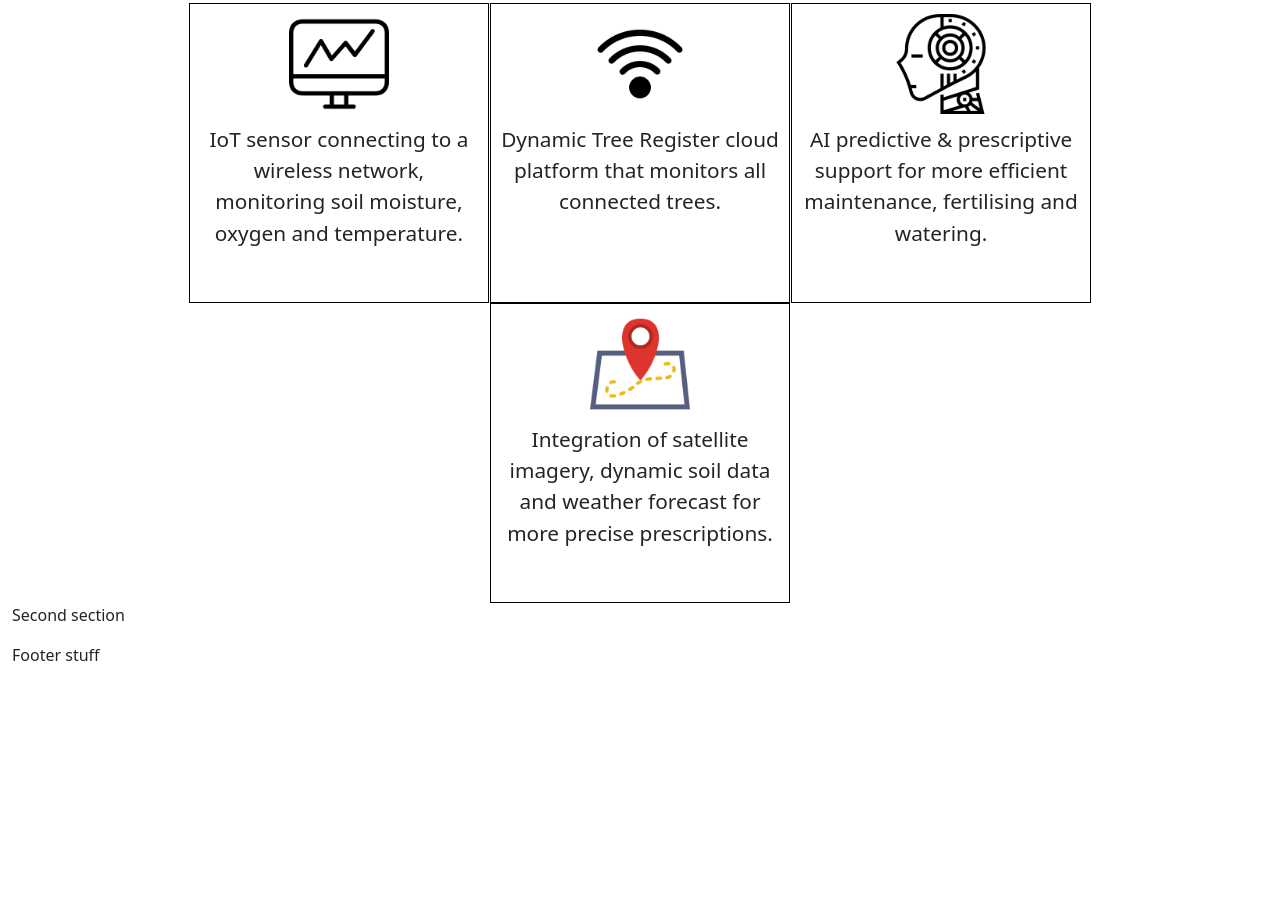
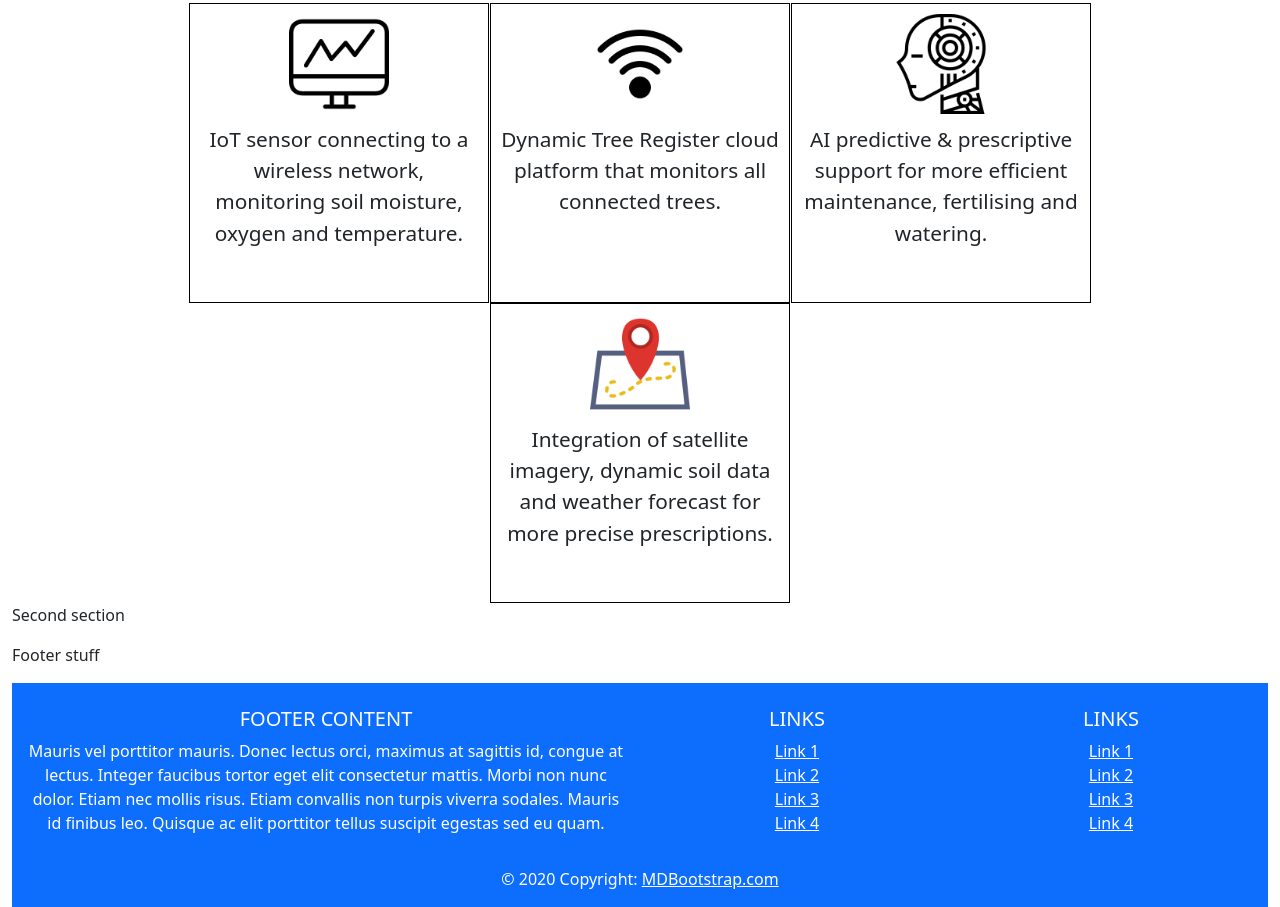
Before and after one commit to MazdaShahzadi/Keen_Learners_Website, a plain HTML site: page index.html in a window 1280 px wide. Shown: the part 1012-1919 px from the top of the page. Before the commit the page ends 1695 px from the top, so only its background shows below. Drawn offline with nearby package versions, Linux system fonts and the light colour scheme.

Commit message:
added footer basics

```diff
--- a/index.html
+++ b/index.html
@@ -143,6 +143,94 @@
       </div>
       <div>
         <p>Footer stuff</p>
+        <!-- Footer -->
+<footer class="page-footer font-small blue pt-4" id="footer">
+
+  <!-- Footer Links -->
+  <div class="container-fluid text-center text-md-left">
+
+    <!-- Grid row -->
+    <div class="row">
+
+      <!-- Grid column -->
+      <div class="col-md-6 mt-md-0 mt-3">
+
+        <!-- Content -->
+        <h5 class="text-uppercase">Footer Content</h5>
+        <p>Mauris vel porttitor mauris. Donec lectus orci, maximus at sagittis id,
+          congue at lectus. Integer faucibus tortor eget elit consectetur mattis.
+          Morbi non nunc dolor. Etiam nec mollis risus. Etiam convallis non turpis
+          viverra sodales. Mauris id finibus leo. Quisque ac elit porttitor tellus
+          suscipit egestas sed eu quam.
+        </p>
+
+      </div>
+      <!-- Grid column -->
+
+      <hr class="clearfix w-100 d-md-none pb-3">
+
+      <!-- Grid column -->
+      <div class="col-md-3 mb-md-0 mb-3">
+
+        <!-- Links -->
+        <h5 class="text-uppercase">Links</h5>
+
+        <ul class="list-unstyled">
+          <li>
+            <a href="#!">Link 1</a>
+          </li>
+          <li>
+            <a href="#!">Link 2</a>
+          </li>
+          <li>
+            <a href="#!">Link 3</a>
+          </li>
+          <li>
+            <a href="#!">Link 4</a>
+          </li>
+        </ul>
+
+      </div>
+      <!-- Grid column -->
+
+      <!-- Grid column -->
+      <div class="col-md-3 mb-md-0 mb-3" id="links">
+
+        <!-- Links -->
+        <h5 class="text-uppercase">Links</h5>
+
+        <ul class="list-unstyled">
+          <li>
+            <a href="#!">Link 1</a>
+          </li>
+          <li>
+            <a href="#!">Link 2</a>
+          </li>
+          <li>
+            <a href="#!">Link 3</a>
+          </li>
+          <li>
+            <a href="#!">Link 4</a>
+          </li>
+        </ul>
+
+      </div>
+      <!-- Grid column -->
+
+    </div>
+    <!-- Grid row -->
+
+  </div>
+  <!-- Footer Links -->
+
+  <!-- Copyright -->
+  <div class="footer-copyright text-center py-3">© 2020 Copyright:
+    <a href="https://mdbootstrap.com/"> MDBootstrap.com</a>
+  </div>
+  <!-- Copyright -->
+
+</footer>
+<!-- Footer -->
       </div>
     </div>
   </body>
--- a/styles.css
+++ b/styles.css
@@ -4,7 +4,9 @@
   box-sizing: border-box;
   font: size 16px;
 }
-
+a {
+  color: #fff;;
+}
 h1 {
   color: #000;
 }
@@ -111,3 +113,12 @@ select {
 .monitoring-cards p {
   margin-top: 10px;
 }
+
+#footer{
+  background-color: #0d6efd;
+  color: #fff;
+}
+
+.list-unstyled.li.a {
+  color: #fff;
+}
```
